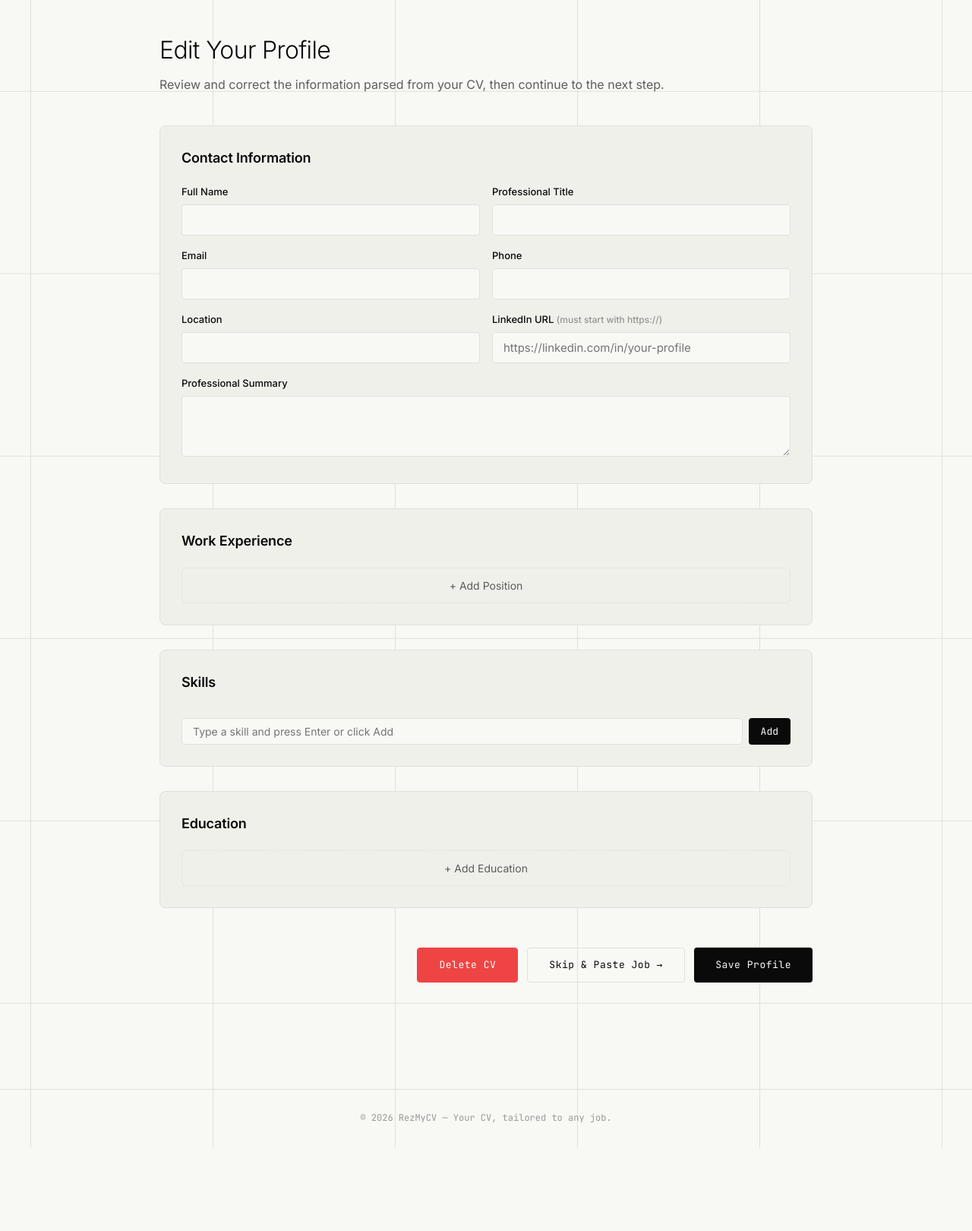
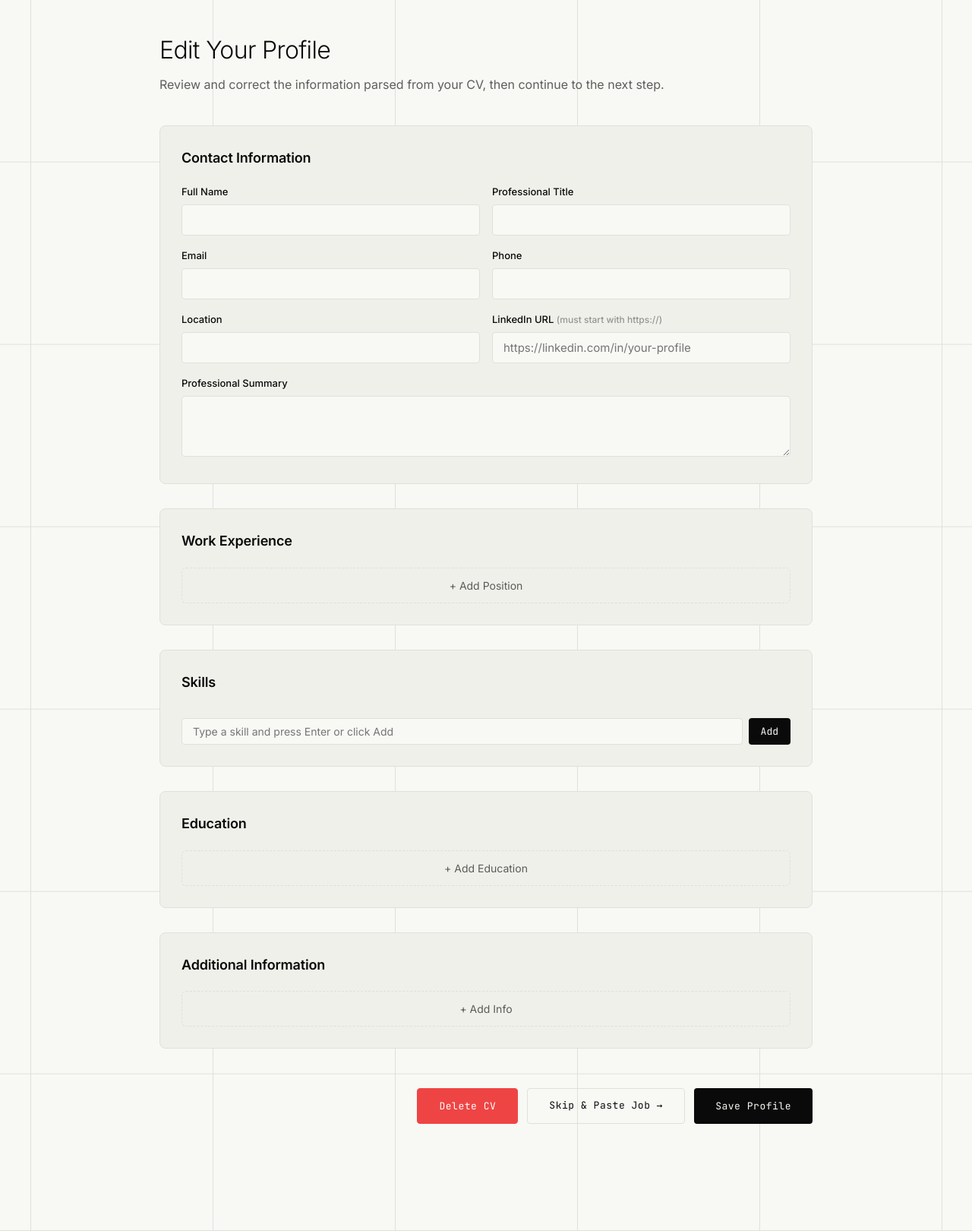
Before and after one commit to ncik8/TailorMyCV, a Flask app: page /cv/edit-profile in a window 1280 px wide. Shown: the part 70-1690 px from the top of the page at 76% size. Before the commit the page ends 1580 px from the top, so only its background shows below. Run offline with Flask 3, Linux system fonts and the light colour scheme.

Commit message:
Add Additional Info free-form text section to profile edit

```diff
--- a/app.py
+++ b/app.py
@@ -515,6 +515,20 @@ def save_profile_route():
             }
             profile['education'].append(edu)
 
+    # Parse additional_info entries — submit JS creates indexed fields
+    # (addinfo_label_0, addinfo_content_0, etc.)
+    addinfo_labels = [v for k, v in request.form.items() if k.startswith('addinfo_label_')]
+    addinfo_contents = [v for k, v in request.form.items() if k.startswith('addinfo_content_')]
+
+    profile['additional_info'] = []
+    for i, label in enumerate(addinfo_labels):
+        if label.strip():
+            entry = {
+                'label': label.strip(),
+                'content': addinfo_contents[i].strip() if i < len(addinfo_contents) else '',
+            }
+            profile['additional_info'].append(entry)
+
     session['profile'] = profile
     session['cv_data'] = profile
 
--- a/services/user_cv.py
+++ b/services/user_cv.py
@@ -57,6 +57,7 @@ def save_cv(user_id: str, cv_data: dict) -> dict | None:
         "projects": _json_col(cv_data.get("projects", [])),
         "certifications": _json_col(cv_data.get("certifications", [])),
         "languages": _json_col(cv_data.get("languages", [])),
+        "additional_info": _json_col(cv_data.get("additional_info", [])),
         "raw_text": _json_col(cv_data.get("raw_text")),
         "cv_filename": _json_col(cv_data.get("cv_filename")),
         "updated_at": "now()",
@@ -91,7 +92,7 @@ def load_cv(user_id: str) -> dict | None:
             .select(
                 "name,email,phone,location,linkedin,title,summary,"
                 "experience,education,skills,projects,certifications,languages,"
-                "raw_text,cv_filename"
+                "additional_info,raw_text,cv_filename"
             )
             .eq("user_id", user_id)
             .maybe_single()
@@ -134,6 +135,7 @@ def load_cv(user_id: str) -> dict | None:
         cv["projects"] = _decode(d.get("projects"))
         cv["certifications"] = _decode(d.get("certifications"))
         cv["languages"] = _decode(d.get("languages"))
+        cv["additional_info"] = _decode(d.get("additional_info"))
 
         # Normalise education: AI parser returns institution/field_of_study/start_date/end_date
         # but the app uses school/field/year — map AI fields to app fields
--- a/templates/edit_profile.html
+++ b/templates/edit_profile.html
@@ -345,6 +345,67 @@
     color: var(--text);
 }
 
+/* Additional Info Cards */
+.addinfo-cards {
+    display: flex;
+    flex-direction: column;
+    gap: 12px;
+}
+
+.additional-info-card {
+    background: var(--bg);
+    border: 1px solid var(--border);
+    border-radius: 6px;
+    padding: 16px 20px;
+    position: relative;
+}
+
+.additional-info-card-header {
+    display: flex;
+    justify-content: space-between;
+    align-items: center;
+    margin-bottom: 12px;
+}
+
+.additional-info-card-header h3 {
+    font-size: 14px;
+    font-weight: 600;
+    color: var(--text-2);
+}
+
+.additional-info-card-header .remove-btn {
+    background: none;
+    border: none;
+    color: #991b1b;
+    cursor: pointer;
+    font-size: 18px;
+    padding: 4px 8px;
+    border-radius: 4px;
+    transition: background 0.2s;
+}
+
+.additional-info-card-header .remove-btn:hover {
+    background: #fee2e2;
+}
+
+.add-addinfo-btn {
+    background: none;
+    border: 1px dashed var(--border);
+    color: var(--text-2);
+    cursor: pointer;
+    padding: 14px 20px;
+    border-radius: 6px;
+    font-size: 14px;
+    width: 100%;
+    transition: all 0.2s;
+    font-family: inherit;
+}
+
+.add-addinfo-btn:hover {
+    border-color: var(--text);
+    color: var(--text);
+}
+
 /* Form Actions */
 .form-actions {
     display: flex;
@@ -540,6 +601,30 @@
             <button type="button" class="add-edu-btn" onclick="addEducation()">+ Add Education</button>
         </div>
 
+        <!-- Additional Info -->
+        <div class="form-section">
+            <h2>Additional Information</h2>
+            <div id="addinfo-list" class="addinfo-cards">
+                {% for info in profile.additional_info %}
+                <div class="additional-info-card" data-index="{{ loop.index0 }}">
+                    <div class="additional-info-card-header">
+                        <h3>Info {{ loop.index }}</h3>
+                        <button type="button" class="remove-btn" onclick="removeAdditionalInfo({{ loop.index0 }})">×</button>
+                    </div>
+                    <div class="form-group">
+                        <label>Label</label>
+                        <input type="text" name="addinfo_label" value="{{ info.label or '' }}">
+                    </div>
+                    <div class="form-group">
+                        <label>Content</label>
+                        <textarea name="addinfo_content" rows="3">{{ info.content or '' }}</textarea>
+                    </div>
+                </div>
+                {% endfor %}
+            </div>
+            <button type="button" class="add-addinfo-btn" onclick="addAdditionalInfo()">+ Add Info</button>
+        </div>
+
         <div class="form-actions">
             <form id="delete-form" action="/cv/delete" method="POST" style="display:inline;"></form>
             <button type="submit" form="delete-form" class="btn" style="background:#ef4444;color:#fff;border:1px solid #ef4444;" onclick="return confirm('Delete your CV? You can upload a new one anytime.')">Delete CV</button>
@@ -696,6 +781,36 @@ function removeEdu(idx) {
     if (card) card.remove();
 }
 
+// Additional Info management
+let addinfoCounter = {{ profile.additional_info | length }};
+
+function addAdditionalInfo() {
+    const list = document.getElementById('addinfo-list');
+    const idx = addinfoCounter++;
+    const html = `
+    <div class="additional-info-card" data-index="${idx}">
+        <div class="additional-info-card-header">
+            <h3>Info ${list.children.length + 1}</h3>
+            <button type="button" class="remove-btn" onclick="removeAdditionalInfo(${idx})">×</button>
+        </div>
+        <div class="form-group">
+            <label>Label</label>
+            <input type="text" name="addinfo_label">
+        </div>
+        <div class="form-group">
+            <label>Content</label>
+            <textarea name="addinfo_content" rows="3"></textarea>
+        </div>
+    </div>
+    `;
+    list.insertAdjacentHTML('beforeend', html);
+}
+
+function removeAdditionalInfo(idx) {
+    const card = document.querySelector(`.additional-info-card[data-index="${idx}"]`);
+    if (card) card.remove();
+}
+
 // Form submission — rebuild indexed hidden fields from flat names in DOM order
 document.getElementById('profile-form').addEventListener('submit', function(e) {
     updateSkillsHidden();
@@ -726,11 +841,21 @@ document.getElementById('profile-form').addEventListener('submit', function(e) {
         eduValues.push(vals);
     });
 
+    const addinfoValues = [];
+    document.querySelectorAll('.additional-info-card').forEach((card) => {
+        const vals = {};
+        ['addinfo_label', 'addinfo_content'].forEach(name => {
+            const el = card.querySelector(`[name="${name}"]`);
+            vals[name] = el ? el.value.trim() : '';
+        });
+        addinfoValues.push(vals);
+    });
+
     // Step 2: Remove all flat and indexed fields
-    ['exp_title_', 'exp_company_', 'exp_start_', 'exp_end_', 'edu_degree_', 'edu_field_', 'edu_school_', 'edu_year_'].forEach(prefix => {
+    ['exp_title_', 'exp_company_', 'exp_start_', 'exp_end_', 'edu_degree_', 'edu_field_', 'edu_school_', 'edu_year_', 'addinfo_label_', 'addinfo_content_'].forEach(prefix => {
         document.querySelectorAll(`[name^="${prefix}"]`).forEach(el => el.remove());
     });
-    ['exp_title', 'exp_company', 'exp_start', 'exp_end', 'edu_degree', 'edu_field', 'edu_school', 'edu_year'].forEach(name => {
+    ['exp_title', 'exp_company', 'exp_start', 'exp_end', 'edu_degree', 'edu_field', 'edu_school', 'edu_year', 'addinfo_label', 'addinfo_content'].forEach(name => {
         document.querySelectorAll(`[name="${name}"]`).forEach(el => el.remove());
     });
 
@@ -765,6 +890,18 @@ document.getElementById('profile-form').addEventListener('submit', function(e) {
             }
         });
     });
+
+    addinfoValues.forEach((vals, cardIdx) => {
+        ['addinfo_label', 'addinfo_content'].forEach(name => {
+            if (vals[name]) {
+                const hidden = document.createElement('input');
+                hidden.type = 'hidden';
+                hidden.name = `${name}_${cardIdx}`;
+                hidden.value = vals[name];
+                document.getElementById('profile-form').appendChild(hidden);
+            }
+        });
+    });
 });
 </script>
 {% endblock %}
```
Also changed, not shown: templates/dashboard.html (+12 -0 lines).
